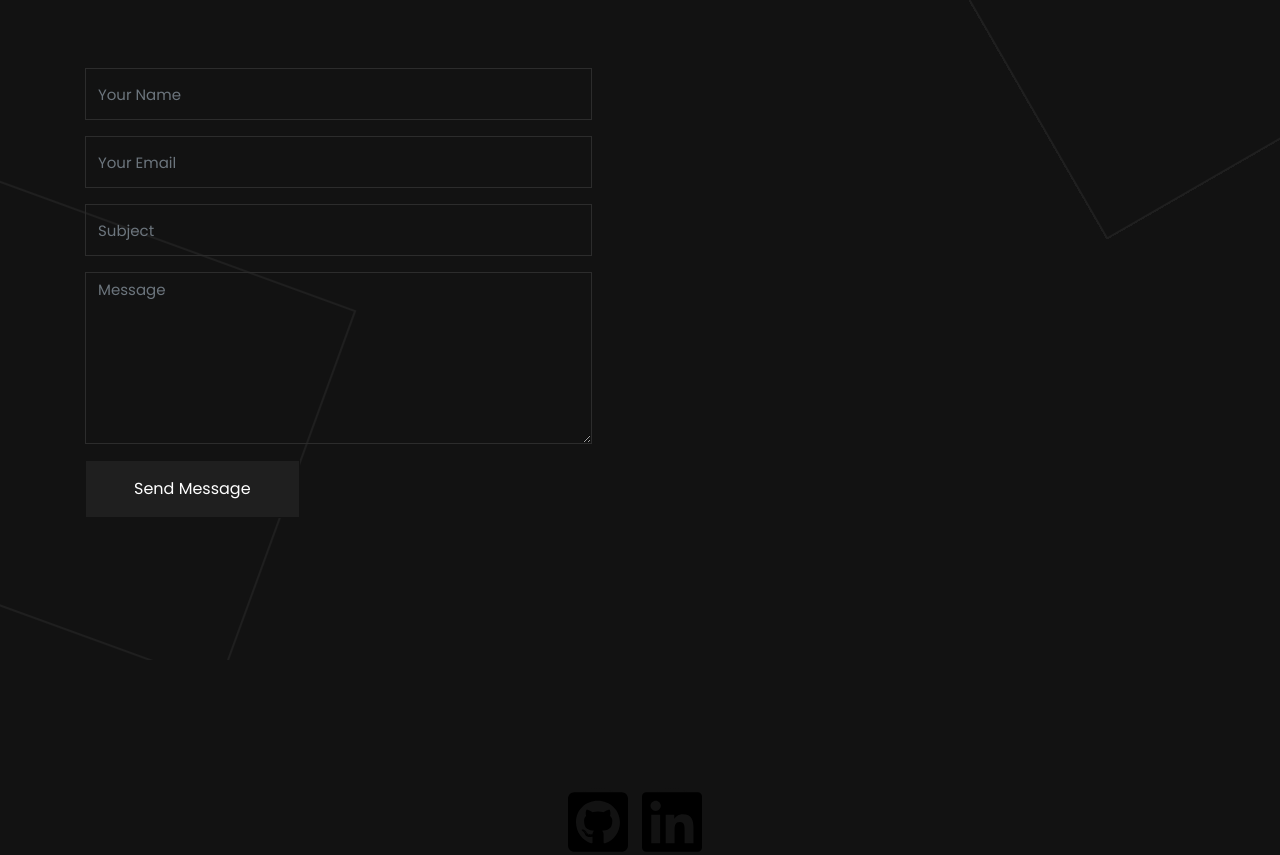
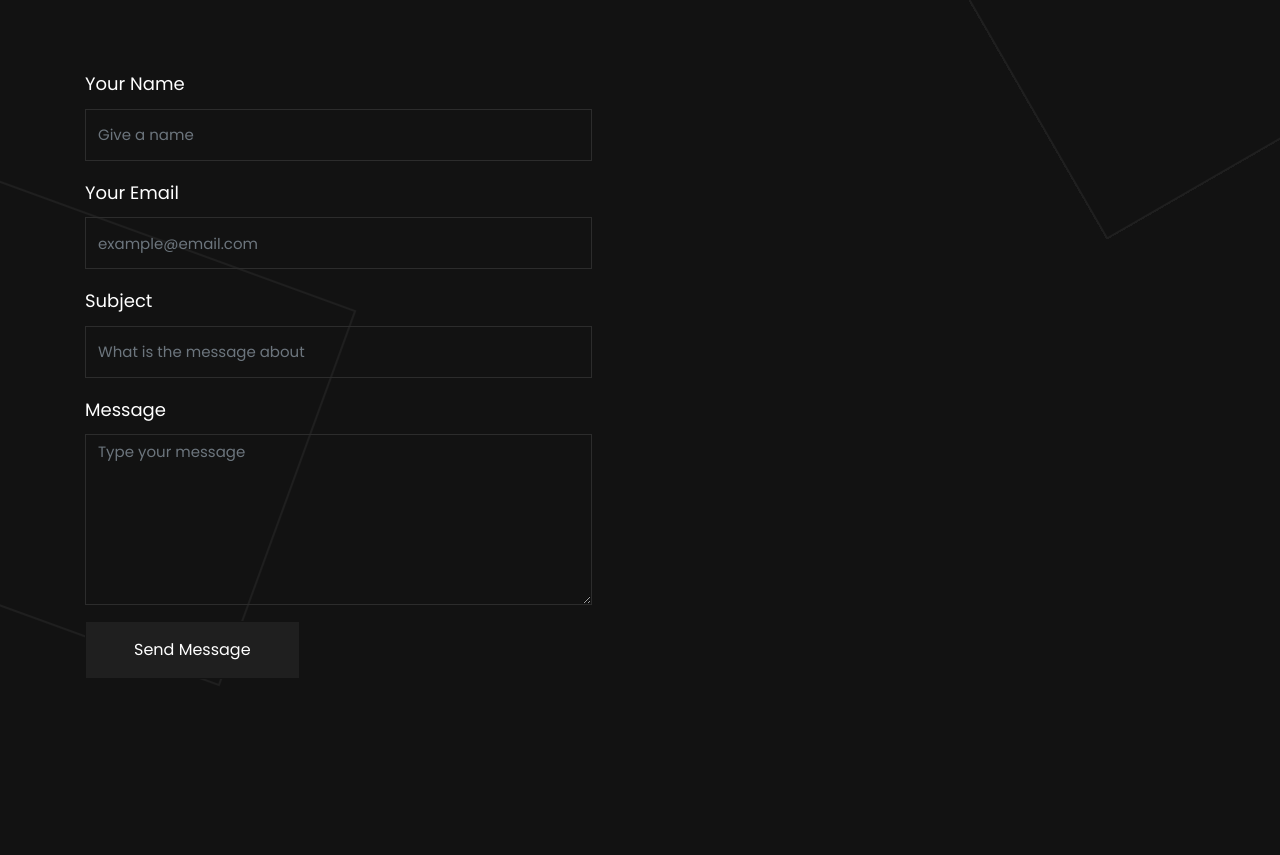
Before and after one commit to muremwa/Eagle-Site, a Django app: template eagle/wing/templates/wing/contact.html in a window 1280 px wide. Shown: the part 270-1125 px from the top of the page. Run offline with Django 3.2, Linux system fonts and the light colour scheme; the template is opened without the code that fills it: values that come from a table or form of the project are taken from there, others are empty; data comes from the database, SQL or seed files in the repository; some libraries are stand-ins or nearby versions; some web fonts are replaced.

Commit message:
contact page uses labels instead of placeholders

```diff
--- a/eagle/wing/templates/wing/contact.html
+++ b/eagle/wing/templates/wing/contact.html
@@ -38,18 +38,22 @@
                 <form action="" method="POST">
                 {% csrf_token %}
                     <div class="form-group">
-                        <input type="text" class="form-control" placeholder="Your Name" name='name' required>
+                        <label for="contact-name">Your Name</label>
+                        <input type="text" class="form-control" placeholder="Give a name" id="contact-name" name='name' required>
                     </div>
 
                     <div class="form-group">
-                        <input type="text" class="form-control" placeholder="Your Email" name='email' required>
+                        <label for="contact-email">Your Email</label>
+                        <input id="contact-email" type="text" class="form-control" placeholder="example@email.com" name='email' required>
                     </div>
 
                     <div class="form-group">
-                        <input type="text" class="form-control" placeholder="Subject" name='subject' required>
+                        <label for="contact-subject">Subject</label>
+                        <input id="contact-subject" type="text" class="form-control" placeholder="What is the message about" name='subject' required>
                     </div>
                     <div class="form-group">
-                        <textarea name="message" id="" cols="30" rows="7" class="form-control" placeholder="Message" required></textarea>
+                        <label for="contact-message">Message</label>
+                        <textarea id="contact-message" name="message" id="" cols="30" rows="7" class="form-control" placeholder="Type your message" required></textarea>
                     </div>
 
                     <div class="form-group">
```
